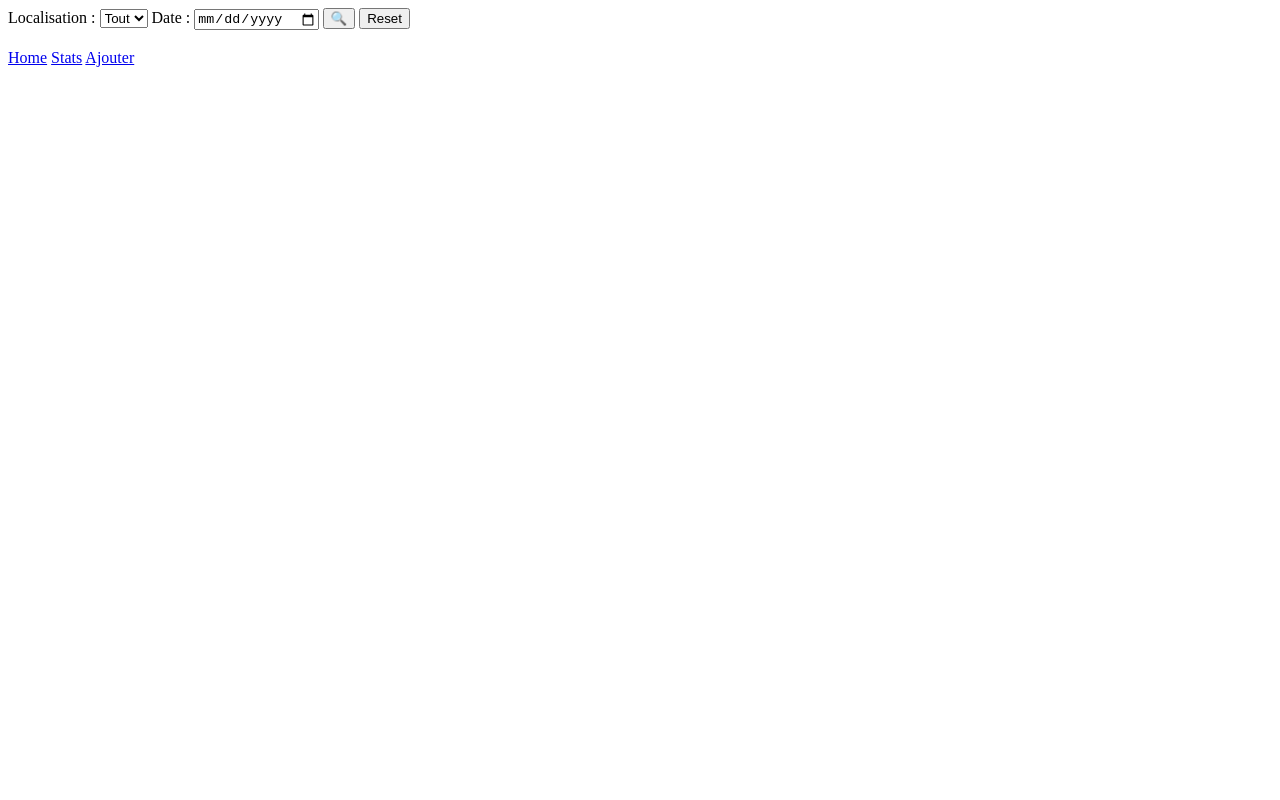
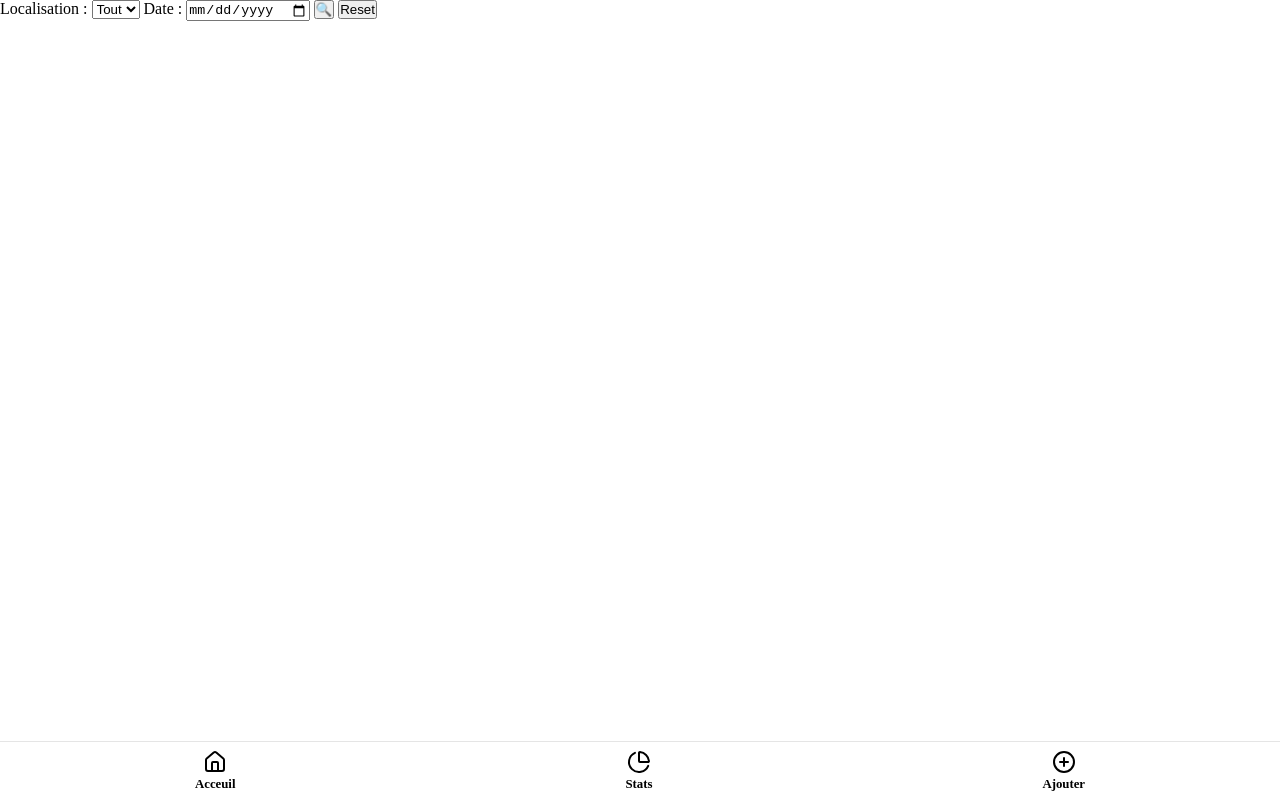
Before and after one commit to adatechschool/frida-adaction-sophia_ursula_xinzhu, a plain HTML site: page adaction_Front-end/pages/my_collection.html in a window 1280 px wide. Drawn offline with nearby package versions, Linux system fonts and the light colour scheme; no server answers.

Commit message:
add navBar

```diff
--- a/adaction_Front-end/css/add_collect.css
+++ b/adaction_Front-end/css/add_collect.css
@@ -3,27 +3,132 @@
   padding: 0;
   box-sizing: border-box;
 }
+body{
+  display: flex;
+  flex-direction: column;
+  align-items: center;
+  min-height: 100vh;
+}
+.grid{
+  display:flex ;
+ flex-direction: column;
+  align-items: center;
+  gap:20px;
+  padding: 20px;
+  width: 100%;
 
-.qtyContainer {
-  width: 100px;
-  height: 40px;
-  background-color: pink;
-  border-radius: 5px;
+}
+.categoryCard{
+  display: grid;
+  grid-template-columns: 48px 1fr;
+  grid-template-rows: auto auto;
+  grid-template-areas:
+    "icon title"
+    "qty  qty";
+    align-items: center;
+    justify-items: start;
+  background-color: #fff;
+  border: 1px solid #e5e5e5;
+  border-radius: 14px;
+  padding: 14px 16px;
+  width: 250px;
+   box-shadow: 0 2px 8px rgba(0,0,0,0.06);
+  transition: transform 0.18s ease, box-shadow 0.18s ease;
+}
+.categoryCard h2 {
+  grid-area: icon;
+  margin: 0;
+  font-size: 32px;
+  line-height: 1;
   display: flex;
   align-items: center;
-  justify-content: space-evenly;
+  justify-content: center;
+  width: 48px;
+  height: 48px;
+}
+.categoryCard h3 {
+ grid-area: title;
+  margin: 0;
+  font-size: 16px;
+  font-weight: 600;
+  color: #222;
+  text-align: left;
+  align-self: center;
+  word-break: break-word;
+}
+.qtyContainer {
+  display: flex;
+  align-items: center;
+  justify-content: center;
+  border: 1px solid #ccc;
+  border-radius: 12px;
+  overflow: hidden;
+  width: 120px;
+  height: 35px;
+  margin: 20px auto 0;
+}
+.btn {
+  background-color: #f2f2f2;
+  flex: 0 0 35px;
+  text-align: center;
+  cursor: pointer;
+  font-size: 18px;
+  user-select: none;
+  transition: background 0.2s ease;
+}
 
-  .sub {
-    padding-right: 8px;
-    cursor: pointer;
-  }
-  .add {
-    padding-left: 8px;
-    cursor: pointer;
-  }
-  .qty{
-    font-size: 18px;
-    width:30px;
-    border: none;
-  }
+.qty {
+  width: 50px;
+  text-align: center;
+  border: none;
+  outline: none;
+  font-weight: 600;
+  font-size: 16px;
 }
+#add {
+  margin: 20px 0 100px;
+  background-color: #0e7b57;
+  color: white;
+  border: none;
+  padding: 12px 20px;
+  border-radius: 10px;
+  font-size: 16px;
+  cursor: pointer;
+}
+
+#add:hover {
+  background-color: #0c694a;
+}
+.navBar{
+    position : fixed;
+    bottom: 0;
+    left: 0;
+    width: 100%;
+    display: flex;
+    justify-content: space-around;
+    align-items: center;
+   background: transparent;
+    padding: 0.5rem 0;
+    border-top: 1px solid rgba(0, 0, 0, 0.1);
+    backdrop-filter: blur(5px);
+    z-index: 100;
+}
+.navBar a{
+    display: flex;
+    flex-direction: column;
+    align-items: center;
+    text-decoration: none;
+    color: black;
+    font-weight: bold;
+    font-size: 0.8rem;
+    gap: 0.2rem;
+    transition:transform 0.2s ease, opacity 0.2s ease;
+}
+.navBar a:hover {
+  transform: translateY(-3px);
+  opacity: 0.8;
+}
+.navBar i {
+  width: 22px;
+  height: 22px;
+}
--- a/adaction_Front-end/css/collections.css
+++ b/adaction_Front-end/css/collections.css
@@ -0,0 +1,33 @@
+.navBar{
+    position : fixed;
+    bottom: 0;
+    left: 0;
+    width: 100%;
+    display: flex;
+    justify-content: space-around;
+    align-items: center;
+   background: transparent;
+    padding: 0.5rem 0;
+    border-top: 1px solid rgba(0, 0, 0, 0.1);
+    backdrop-filter: blur(5px);
+    z-index: 100;
+}
+.navBar a{
+    display: flex;
+    flex-direction: column;
+    align-items: center;
+    text-decoration: none;
+    color: black;
+    font-weight: bold;
+    font-size: 0.8rem;
+    gap: 0.2rem;
+    transition:transform 0.2s ease, opacity 0.2s ease;
+}
+.navBar a:hover {
+  transform: translateY(-3px);
+  opacity: 0.8;
+}
+.navBar i {
+  width: 22px;
+  height: 22px;
+}
--- a/adaction_Front-end/css/my_collection.css
+++ b/adaction_Front-end/css/my_collection.css
@@ -0,0 +1,38 @@
+*{
+margin:0;
+padding:0;
+box-sizing: border-box;
+}
+.navBar{
+    position : fixed;
+    bottom: 0;
+    left: 0;
+    width: 100%;
+    display: flex;
+    justify-content: space-around;
+    align-items: center;
+   background: transparent;
+    padding: 0.5rem 0;
+    border-top: 1px solid rgba(0, 0, 0, 0.1);
+    backdrop-filter: blur(5px);
+    z-index: 100;
+}
+.navBar a{
+    display: flex;
+    flex-direction: column;
+    align-items: center;
+    text-decoration: none;
+    color: black;
+    font-weight: bold;
+    font-size: 0.8rem;
+    gap: 0.2rem;
+    transition:transform 0.2s ease, opacity 0.2s ease;
+}
+.navBar a:hover {
+  transform: translateY(-3px);
+  opacity: 0.8;
+}
+.navBar i {
+  width: 22px;
+  height: 22px;
+}
--- a/adaction_Front-end/css/volunteers.css
+++ b/adaction_Front-end/css/volunteers.css
@@ -1,3 +1,8 @@
+/* *{
+margin:0;
+padding:0;
+box-sizing: border-box;
+} */
 .modal {
     display: none;
     position: fixed;
@@ -43,3 +48,37 @@
         }
     }
 }
+
+.navBar{
+    position : fixed;
+    bottom: 0;
+    left: 0;
+    width: 100%;
+    display: flex;
+    justify-content: space-around;
+    align-items: center;
+   background: transparent;
+    padding: 0.5rem 0;
+    border-top: 1px solid rgba(0, 0, 0, 0.1);
+    backdrop-filter: blur(5px);
+    z-index: 100;
+}
+.navBar a{
+    display: flex;
+    flex-direction: column;
+    align-items: center;
+    text-decoration: none;
+    color: black;
+    font-weight: bold;
+    font-size: 0.8rem;
+    gap: 0.2rem;
+    transition:transform 0.2s ease, opacity 0.2s ease;
+}
+.navBar a:hover {
+  transform: translateY(-3px);
+  opacity: 0.8;
+}
+.navBar i {
+  width: 22px;
+  height: 22px;
+}
--- a/adaction_Front-end/pages/my_collection.html
+++ b/adaction_Front-end/pages/my_collection.html
@@ -1,5 +1,6 @@
 <!DOCTYPE html>
 <html lang="en">
+
 <head>
   <meta charset="UTF-8" />
   <meta name="viewport" content="width=device-width, initial-scale=1.0" />
@@ -7,6 +8,7 @@
   <script type="module" defer src="../js/my_collection.js"></script>
   <link rel="stylesheet" href="../css/my_collection.css" />
 </head>
+
 <body>
   <div class="search-bar">
     <label for="location">Localisation :</label>
@@ -23,9 +25,23 @@
   <h3 id="total"></h3>
   <div class="container"></div>
   <div class="navBar">
-      <a href="../pages/landingpage.html">Home</a>
-      <a href="#">Stats</a>
-      <a href="../pages/add_collect.html">Ajouter</a>
+    <a href="pages/landingpage.html">
+      <i data-lucide="home"></i>
+      <span>Acceuil</span>
+    </a>
+    <a href="#">
+      <i data-lucide="chart-pie"></i>
+      <span>Stats</span>
+    </a>
+    <a href="../pages/add_collect.html">
+      <i data-lucide="circle-plus"></i>
+      <span>Ajouter</span>
+    </a>
   </div>
+  <script src="https://unpkg.com/lucide@latest"></script>
+        <script>
+            lucide.createIcons();
+        </script>
 </body>
+
 </html>
```
Also changed, not shown: adaction_Front-end/pages/add_collect.html (+15 -3 lines), adaction_Front-end/pages/collections.html (+13 -3 lines), adaction_Front-end/volunteers.html (+19 -9 lines). Lines whose indentation alone changed are shown as unchanged.
